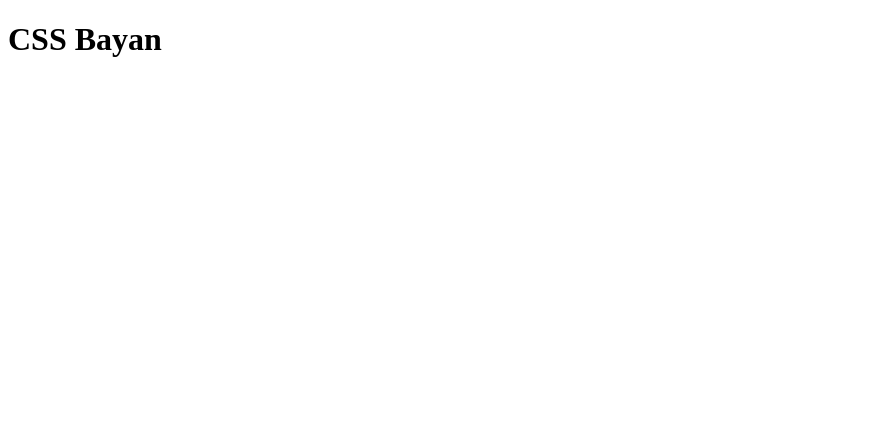
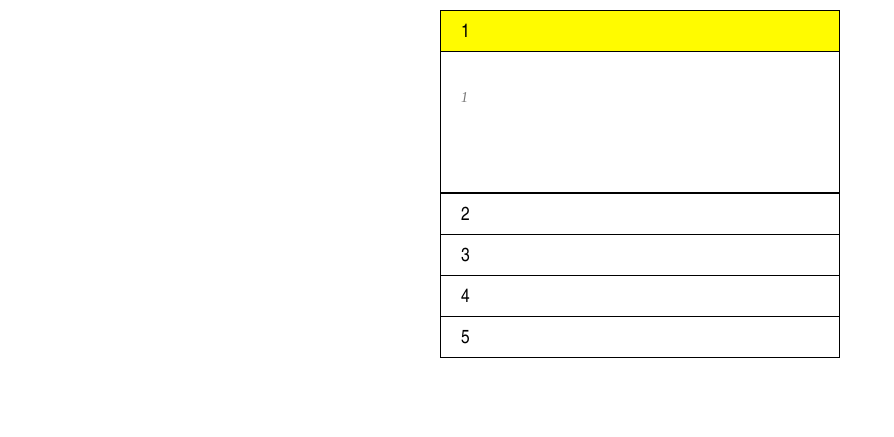
Before and after one commit to 4egoRoge/cssBayan, a plain HTML site: page cssBayan/index.html in a window 1280 px wide. Shown: the whole page, without its empty margins (0-894 px from the left). Drawn offline with Linux system fonts and the light colour scheme.

Commit message:
feat: add html structure and css rules  (вс, 12 марта 2023 г., 14:08:44)

```diff
--- a/cssBayan/index.html
+++ b/cssBayan/index.html
@@ -1,14 +1,52 @@
 <!DOCTYPE html>
 <html lang="en">
+
 <head>
-    <meta charset="UTF-8">
-    <meta http-equiv="X-UA-Compatible" content="IE=edge">
+    <meta charset="UTF-8" />
+    <meta http-equiv="X-UA-Compatible" content="IE=edge,chrome=1">
+    <title>Bayan</title>
     <meta name="viewport" content="width=device-width, initial-scale=1.0">
-    <title>Document</title>
-    <link rel="stylesheet" href="style.css">
+    <link rel="stylesheet" type="text/css" href="style.css" />
 </head>
+
 <body>
-    <h1>CSS Bayan</h1>
-    <div class="bayan_container"></div>
+        <div class="bayan_container">
+            <div>
+                <input id="ac-1" name="accordion-1" type="radio" checked />
+                <label for="ac-1">1</label>
+                <article class="bayan_content">
+                    <p>1</p>
+                </article>
+            </div>
+            <div>
+                <input id="ac-2" name="accordion-1" type="radio" />
+                <label for="ac-2">2</label>
+                <article class="bayan_content">
+                    <p>2</p>
+                </article>
+            </div>
+            <div>
+                <input id="ac-3" name="accordion-1" type="radio" />
+                <label for="ac-3">3</label>
+                <article class="bayan_content">
+                    <p>3</p>
+                </article>
+            </div>
+            <div>
+                <input id="ac-4" name="accordion-1" type="radio" />
+                <label for="ac-4">4</label>
+                <article class="bayan_content">
+                    <p>4</p>
+                </article>
+            </div>
+            <div>
+                <input id="ac-5" name="accordion-1" type="radio" />
+                <label for="ac-5">5</label>
+                <article class="bayan_content">
+                    <p>5</p>
+                </article>
+            </div>
+        </div>
 </body>
+
 </html>
--- a/cssBayan/style.css
+++ b/cssBayan/style.css
@@ -0,0 +1,81 @@
+.bayan_container {
+    width: 400px;
+    margin: 10px auto 30px auto;
+    text-align: left;
+}
+
+.bayan_container label {
+    font-family: 'BebasNeueRegular', 'Arial Narrow', Arial, sans-serif;
+    padding: 5px 20px;
+    position: relative;
+    z-index: 20;
+    display: block;
+    height: 30px;
+    cursor: pointer;
+    color: black;
+    line-height: 33px;
+    font-size: 19px;
+    background: #ffffff;
+    border: 1px solid black
+}
+
+.bayan_container label:hover {
+    background: #fffb00;
+}
+
+.bayan_container input:checked+label,
+.bayan_container input:checked+label:hover {
+    background: #fffb00;
+    color: black;
+}
+
+.bayan_container label:hover:after,
+.bayan_container input:checked+label:hover:after {
+    content: '';
+    position: absolute;
+    width: 24px;
+    height: 24px;
+    right: 13px;
+    top: 7px;
+    background: transparent url(img/arrow_down.png) no-repeat center center;
+}
+
+.bayan_container input:checked+label:hover:after {
+    background-image: url(img/arrow_up.png);
+}
+
+.bayan_container input {
+    display: none;
+}
+
+.bayan_container article {
+    background: rgba(255, 255, 255, 0.5);
+    margin-top: -1px;
+    overflow: hidden;
+    height: 0px;
+    position: relative;
+    z-index: 10;
+}
+
+.bayan_container article p {
+    font-style: italic;
+    color: #777;
+    line-height: 23px;
+    font-size: 14px;
+    padding: 20px;
+}
+
+.bayan_container input:checked~article {
+    transition: height 0.5s ease-in-out, box-shadow 0.1s linear;
+}
+
+.bayan_container input:checked~article.bayan_content {
+    height: 140px;
+    border: 1px solid black;
+}
+
+.bayan_container input:hover~article.bayan_content {
+    height: 140px;
+    border: 1px solid black;
+    transition: 1s ease-in-out, box-shadow 0.1s linear;
+}
```
Also changed, not shown: cssBayan/img/arrow_down.png (added), cssBayan/img/arrow_up.png (added).
